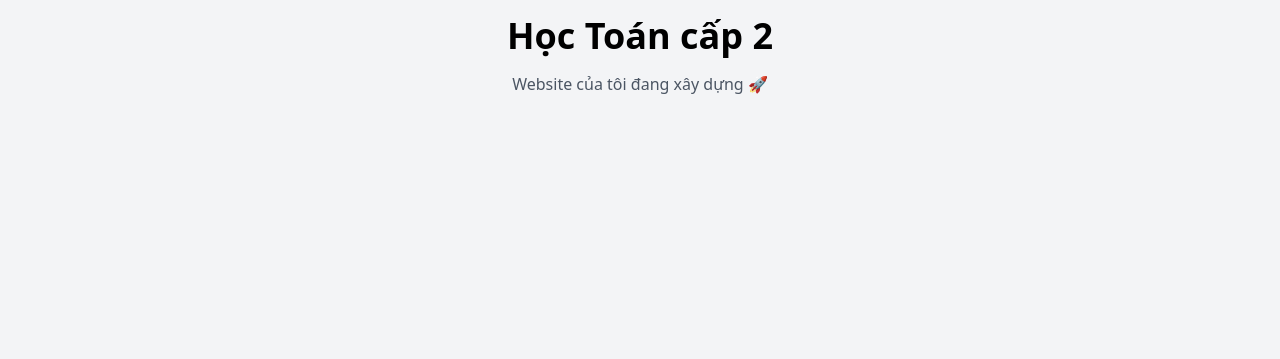
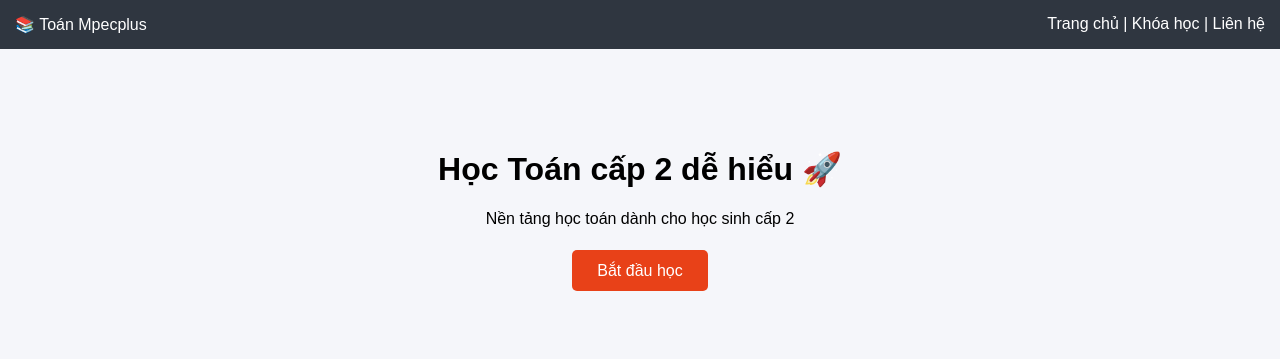
Before and after one commit to thienlu1234/web-toan, a Django app: page / in a window 1280 px wide. Shown: the top 359 px of the page. Run offline with Django 5.2, Linux system fonts and the light colour scheme; some libraries are stand-ins or nearby versions.

Commit message:
update UI

```diff
--- a/core/templates/home.html
+++ b/core/templates/home.html
@@ -1,23 +1,54 @@
 <!DOCTYPE html>
 <html>
 <head>
-    <title>Web Toán</title>
+    <title>Toán Mpecplus</title>
     <meta name="viewport" content="width=device-width, initial-scale=1.0">
-    <script src="https://cdn.tailwindcss.com"></script>
+    <style>
+        body {
+            font-family: Arial;
+            margin: 0;
+            background: #f5f6fa;
+        }
+
+        .navbar {
+            background: #2f3640;
+            color: white;
+            padding: 15px;
+            display: flex;
+            justify-content: space-between;
+        }
+
+        .hero {
+            text-align: center;
+            padding: 80px 20px;
+        }
+
+        .btn {
+            background: #e84118;
+            color: white;
+            padding: 12px 25px;
+            border-radius: 5px;
+            text-decoration: none;
+        }
+
+        .btn:hover {
+            background: #c23616;
+        }
+    </style>
 </head>
-<body class="bg-gray-100">
+<body>
 
-<div class="max-w-xl mx-auto p-4">
+    <div class="navbar">
+        <div>📚 Toán Mpecplus</div>
+        <div>Trang chủ | Khóa học | Liên hệ</div>
+    </div>
 
-    <h1 class="text-2xl md:text-4xl font-bold text-center">
-        Học Toán cấp 2
-    </h1>
-
-    <p class="mt-4 text-center text-gray-600">
-        Website của tôi đang xây dựng 🚀
-    </p>
-
-</div>
+    <div class="hero">
+        <h1>Học Toán cấp 2 dễ hiểu 🚀</h1>
+        <p>Nền tảng học toán dành cho học sinh cấp 2</p>
+        <br>
+        <a class="btn" href="#">Bắt đầu học</a>
+    </div>
 
 </body>
 </html>
```
